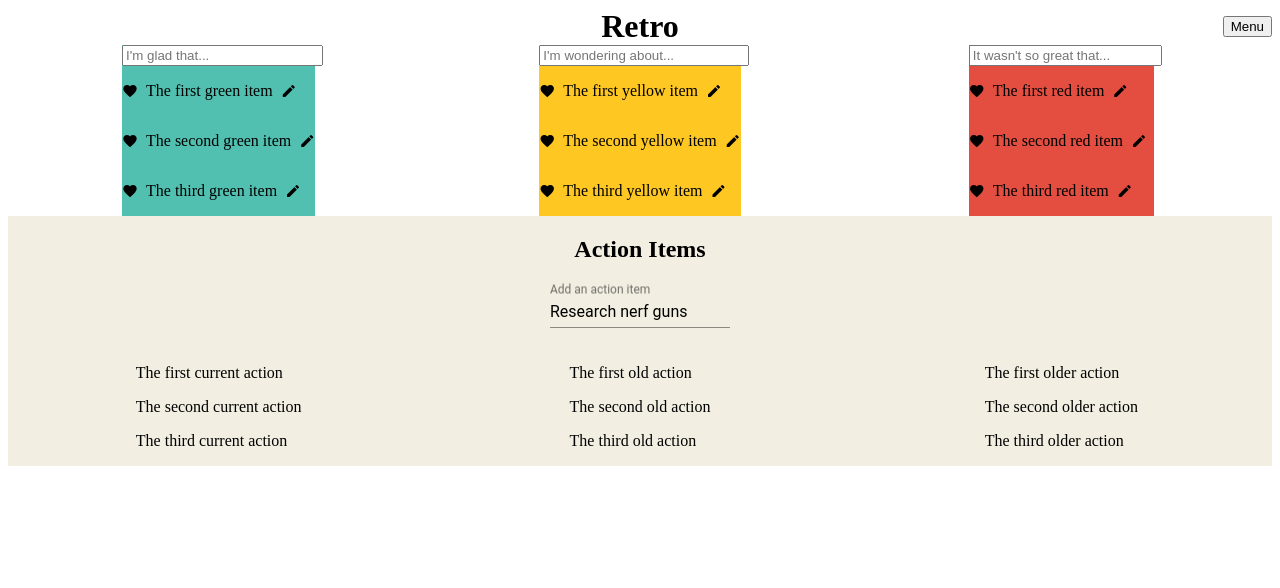
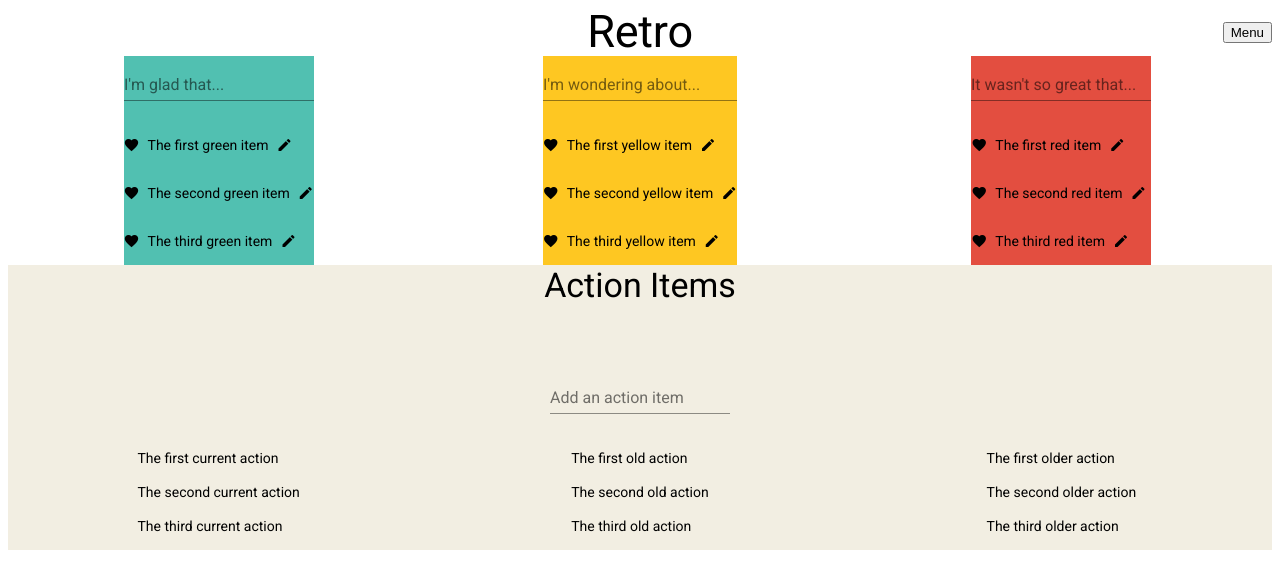
Before and after one commit to 2ajoyce/retroboard, an Angular app: page / in a window 1280 px wide. Shown: the top 588 px of the page. Built offline with nearby package versions, Linux system fonts and the light colour scheme.

Commit message:
Standardize fonts to use md fonts via classes and standardize inputs to md inputs.
Refer to https://material.angular.io/guide/typography for typography classes

```diff
--- a/src/app/components/action-list-group/action-list-group.component.html
+++ b/src/app/components/action-list-group/action-list-group.component.html
@@ -1,7 +1,7 @@
-<h2>Action Items</h2>
+<h2 class="mat-display-1">Action Items</h2>
 <form class="action-form">
   <mat-form-field class="full-width">
-    <input matInput placeholder="Add an action item" value="Research nerf guns">
+    <input matInput placeholder="Add an action item">
   </mat-form-field>
 </form>
 <div id="action-lists">
--- a/src/app/components/action/action.component.html
+++ b/src/app/components/action/action.component.html
@@ -1,3 +1,3 @@
-<p>
+<p class="mat-body-1">
   {{ action.description }}
 </p>
--- a/src/app/components/header/header.component.html
+++ b/src/app/components/header/header.component.html
@@ -1,4 +1,4 @@
-<h1 id="title">{{title}}</h1>
+<h1 id="title" class="mat-display-2">{{title}}</h1>
 <div id="buttons">
   <button>Menu</button>
 </div>
--- a/src/app/components/item-list/item-list.component.html
+++ b/src/app/components/item-list/item-list.component.html
@@ -1,2 +1,6 @@
-<input type="text" placeholder={{placeholder}}>
+<form class="action-form">
+  <mat-form-field class="full-width">
+    <input matInput placeholder={{placeholder}}>
+  </mat-form-field>
+</form>
 <app-item *ngFor="let item of list" [item]="item"></app-item>
--- a/src/app/components/item-list/item-list.component.scss
+++ b/src/app/components/item-list/item-list.component.scss
@@ -1,7 +1,3 @@
 app-item-list {
   grid-area: list;
 }
-
-input {
-  width: 100%;
-}
--- a/src/app/components/item/item.component.html
+++ b/src/app/components/item/item.component.html
@@ -1,5 +1,5 @@
 <div>
   <i class="heart material-icons">favorite</i>
-  <p>{{ item.description }}</p>
+  <p class="mat-body-1">{{ item.description }}</p>
   <i class="edit material-icons">edit</i>
 </div>
--- a/src/styles.scss
+++ b/src/styles.scss
@@ -1,3 +1,8 @@
 /* You can add global styles to this file, and also import other style files */
 @import url('https://fonts.googleapis.com/icon?family=Material+Icons');
+@import url('https://fonts.googleapis.com/css?family=Roboto:300,400,500');
 @import "~@angular/material/prebuilt-themes/indigo-pink.css";
+
+.full-width {
+  width: 100%;
+}
```
